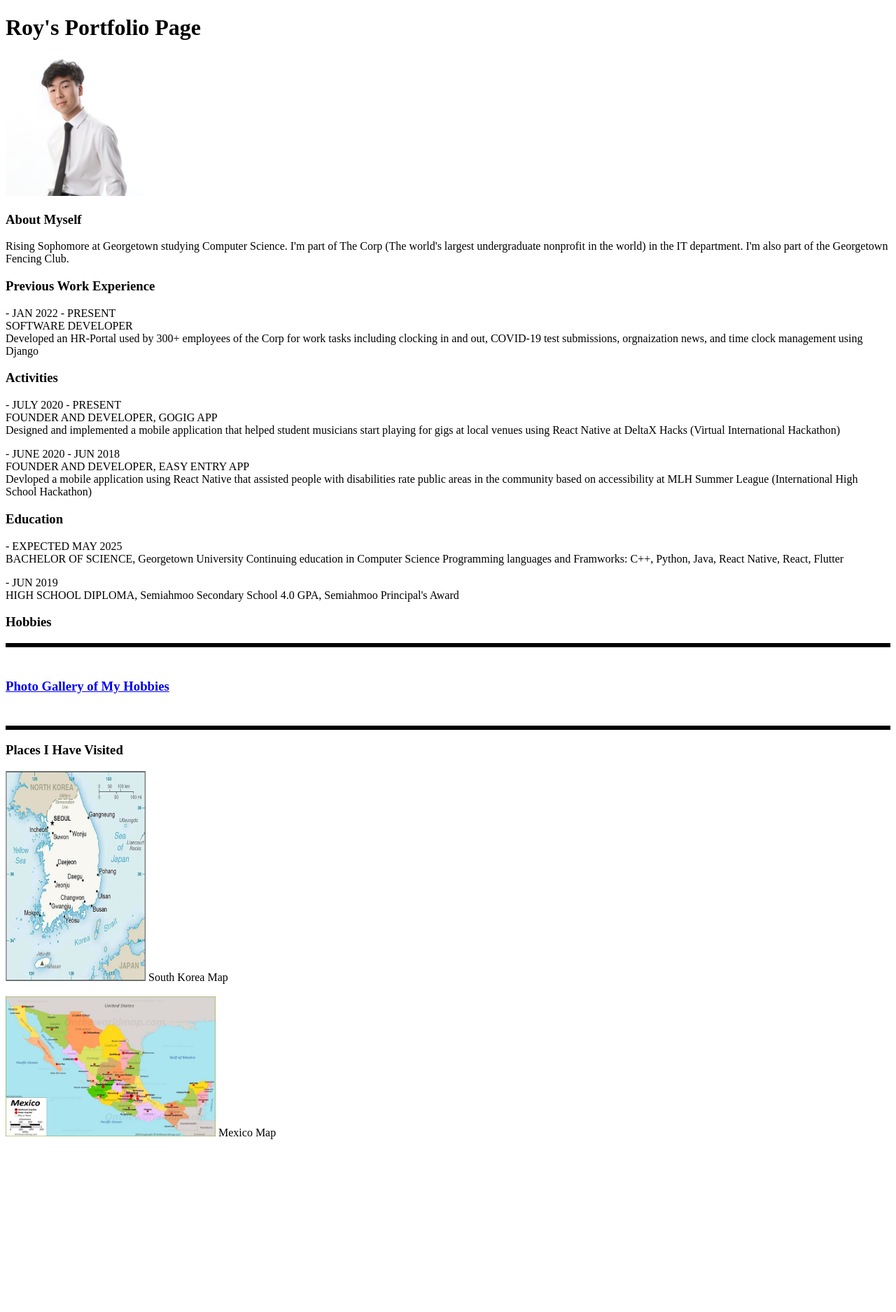
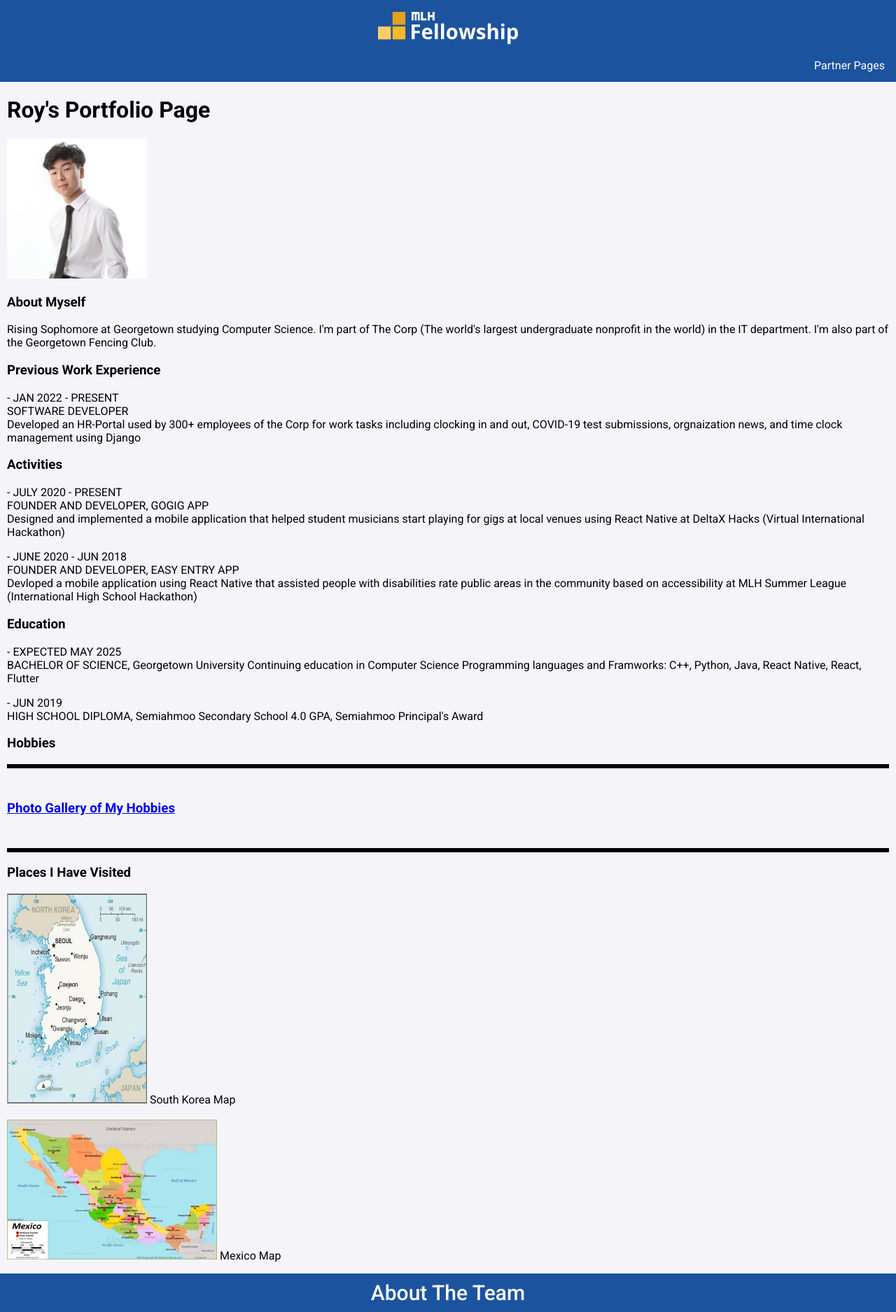
Before and after one commit to tdizzlefizzle1/tylerportfolio, a Flask app: page /royswork/ in a window 1280 px wide. Shown: the whole page at 70% size. Before the commit the page ends 1628 px from the top, so only its background shows below. Run offline with Flask 2, Linux system fonts and the light colour scheme.

Commit message:
fixedMerge

```diff
--- a/app/templates/roywork.html
+++ b/app/templates/roywork.html
@@ -3,7 +3,11 @@
     <head>
         <title> Roy's Portfolio Page</title>
         </head>
+        {% extends 'base.html' %}
+
         <body>
+            {% block content %}
+            <div class="mainText">
             <h1>Roy's Portfolio Page</h1>
             <div class="img-holder">
                 <img src="/static/img/roy/roy.jpeg" width="200" height="200"/>
@@ -71,7 +75,9 @@
         <a>Mexico Map</a>
       </div>
     </div>
+    </div>
 
             </p>
+            {% endblock %}
         </body>
 </html>
```
